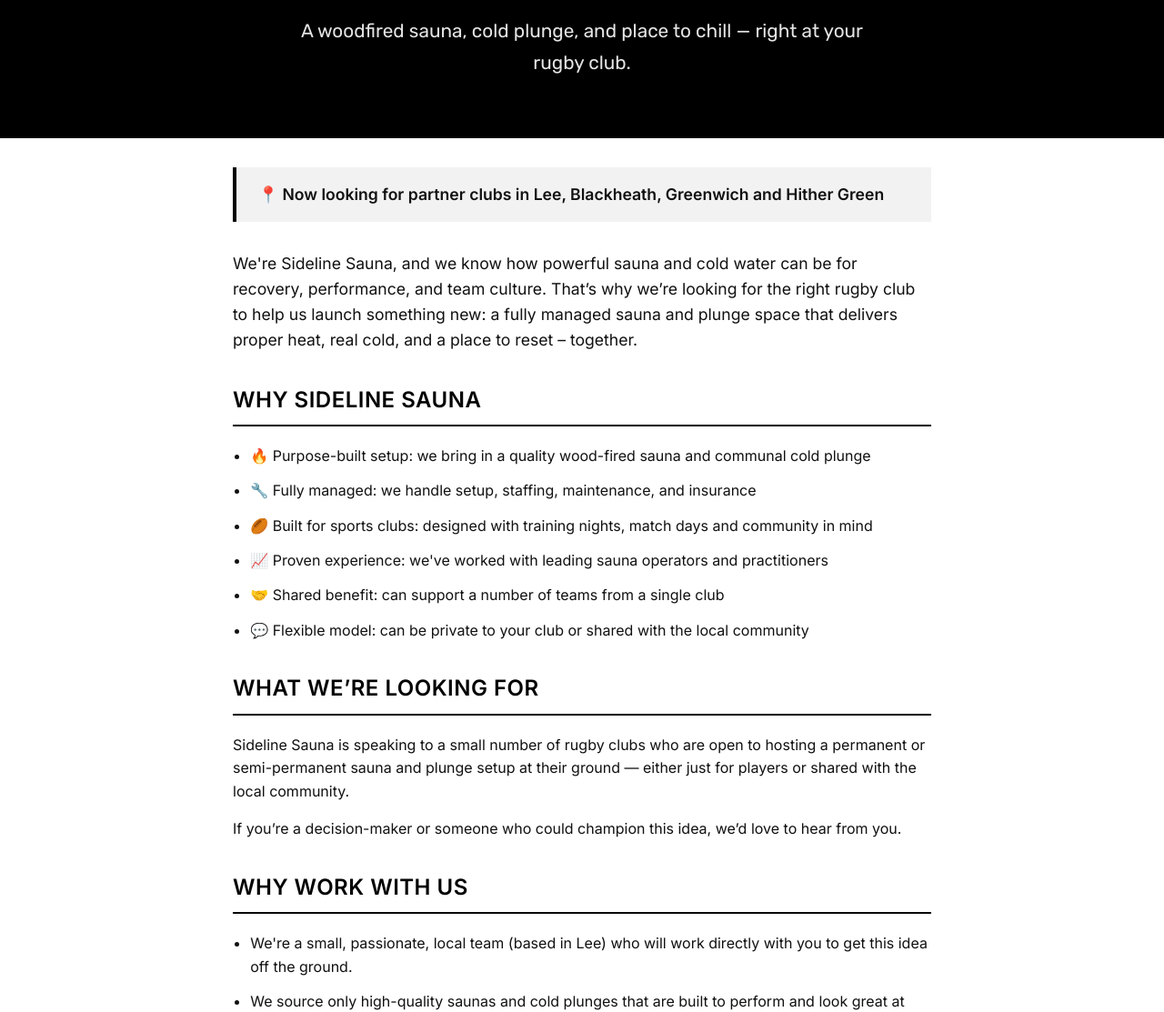
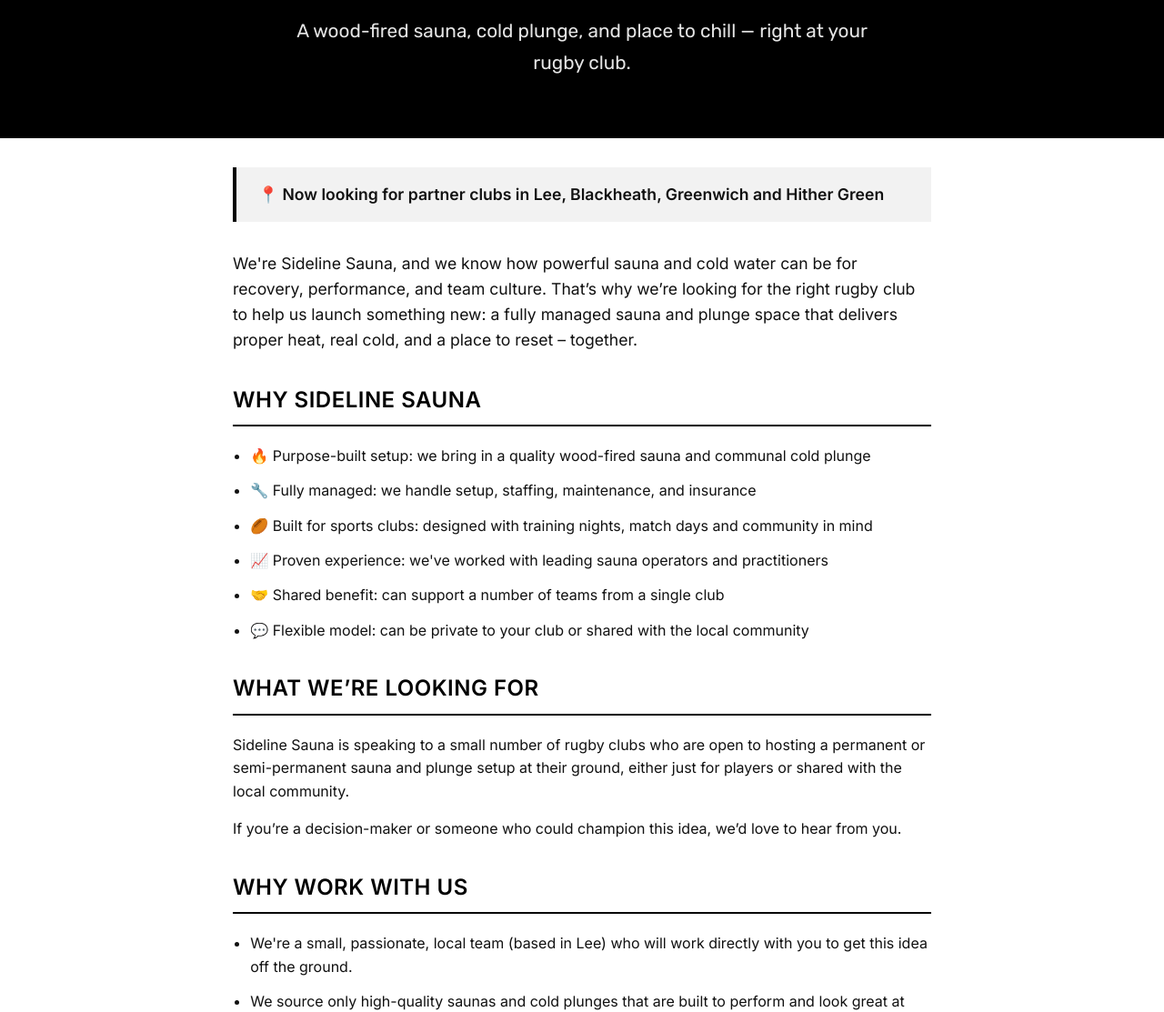
Before and after one commit to kylebuttner/sideline-sauna, a plain HTML site: page index.html in a window 1280 px wide. Shown: the part 190-1303 px from the top of the page at 91% size. Drawn offline with nearby package versions, Linux system fonts and the light colour scheme.

Commit message:
add hyphen

```diff
--- a/index.html
+++ b/index.html
@@ -33,7 +33,7 @@
       Sideline Sauna
     </h1>
     <p style="font-family: 'Rubik', sans-serif; font-size: 1.3rem; font-weight: 400; color: #e5e5e5; max-width: 650px; margin: 0 auto; line-height: 1.7;">
-      A woodfired sauna, cold plunge, and place to chill — right at your rugby club.
+      A wood-fired sauna, cold plunge, and place to chill — right at your rugby club.
     </p>
   </header>
 
@@ -59,7 +59,7 @@
 
     <section>
       <h2>What We’re Looking For</h2>
-      <p>Sideline Sauna is speaking to a small number of rugby clubs who are open to hosting a permanent or semi-permanent sauna and plunge setup at their ground — either just for players or shared with the local community.</p>
+      <p>Sideline Sauna is speaking to a small number of rugby clubs who are open to hosting a permanent or semi-permanent sauna and plunge setup at their ground, either just for players or shared with the local community.</p>
       <p>If you’re a decision-maker or someone who could champion this idea, we’d love to hear from you.</p>
     </section>
 
```
